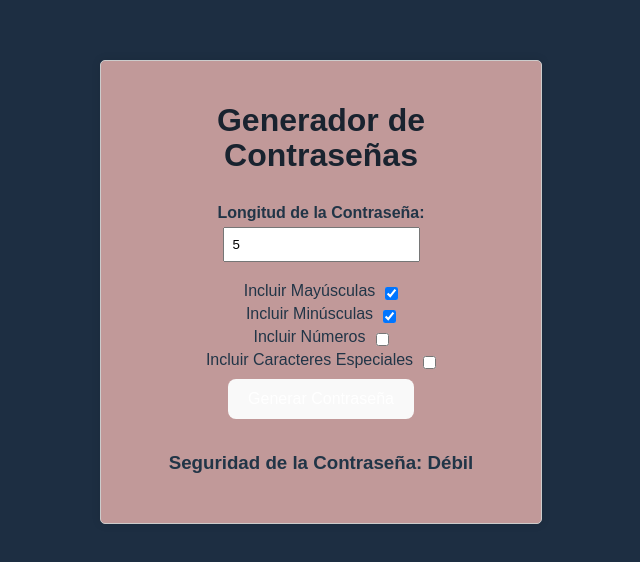
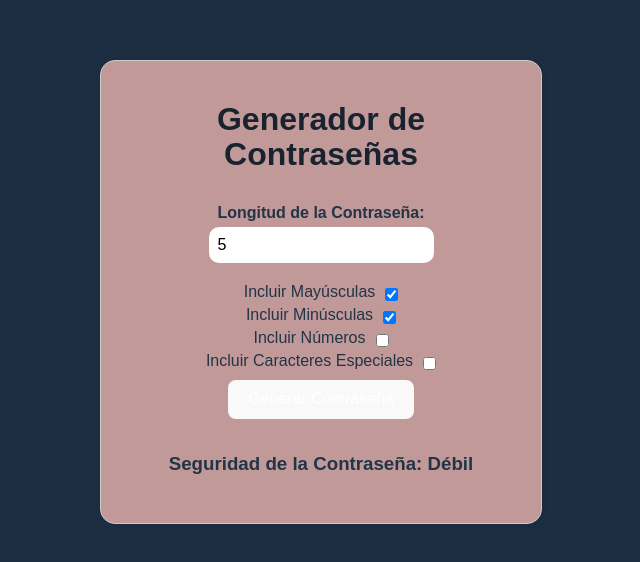
Before and after one commit to Enzofp1/Generador-contra, a React (Vite) app: page / in a window 1280 px wide. Shown: the part 108-670 px from the top of the page, without its empty margins (319-959 px from the left). Built offline with nearby package versions, Linux system fonts and the light colour scheme.

Commit message:
Add files via upload

```diff
--- a/src/App.css
+++ b/src/App.css
@@ -15,7 +15,7 @@ body {
   margin: auto;
   padding: 20px;
   border: 1px solid #ccc;
-  border-radius: 5px;
+  border-radius: 15px;
   box-shadow: 0 0 10px rgba(0, 0, 0, 0.1);
   background-color: #c19999;
   display: flex;
--- a/src/App.jsx
+++ b/src/App.jsx
@@ -104,7 +104,7 @@ const App = () => {
 
       <div>
         <label>Longitud de la Contraseña:
-        <input type="number" value={length} onChange={handleLengthChange} />
+        <input className='ab' type="number" value={length} onChange={handleLengthChange} />
         </label>
 
       </div>
--- a/src/index.css
+++ b/src/index.css
@@ -1,4 +1,3 @@
-
 
 a {
   font-weight: 500;
@@ -17,7 +16,11 @@ body {
   min-height: 100vh;
 }
 
-
+.ab{
+  border-radius: 10px;
+  border: 1px solid transparent;
+  font-size: 1rem;
+}
 
 button {
   border-radius: 8px;
@@ -26,7 +29,7 @@ button {
   font-size: 1em;
   font-weight: 500;
   font-family: inherit;
-  background-color: #1a1a1a;
+  background-color: #1a1a19b0;
   cursor: pointer;
   transition: border-color 0.25s;
 }
```
